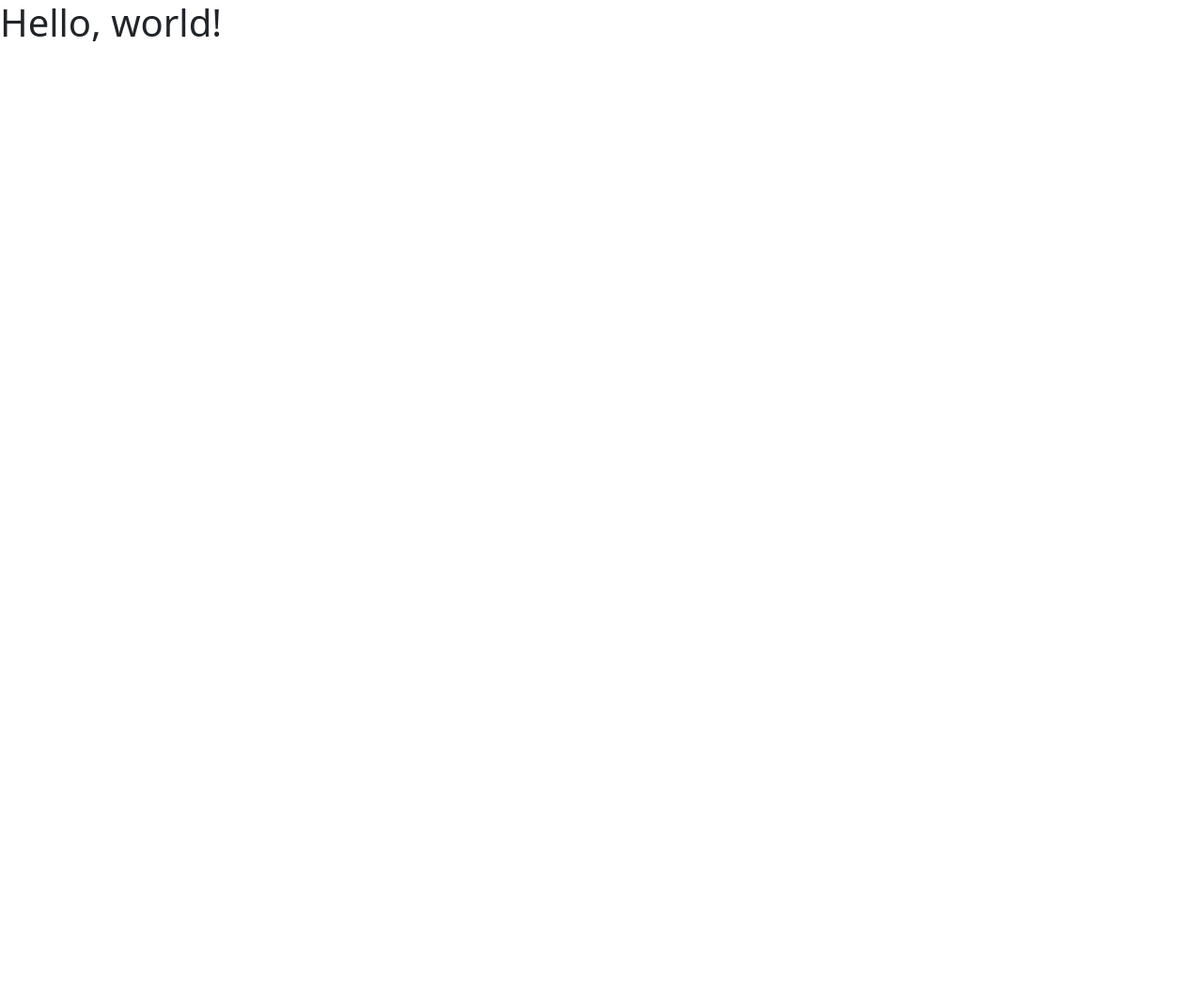
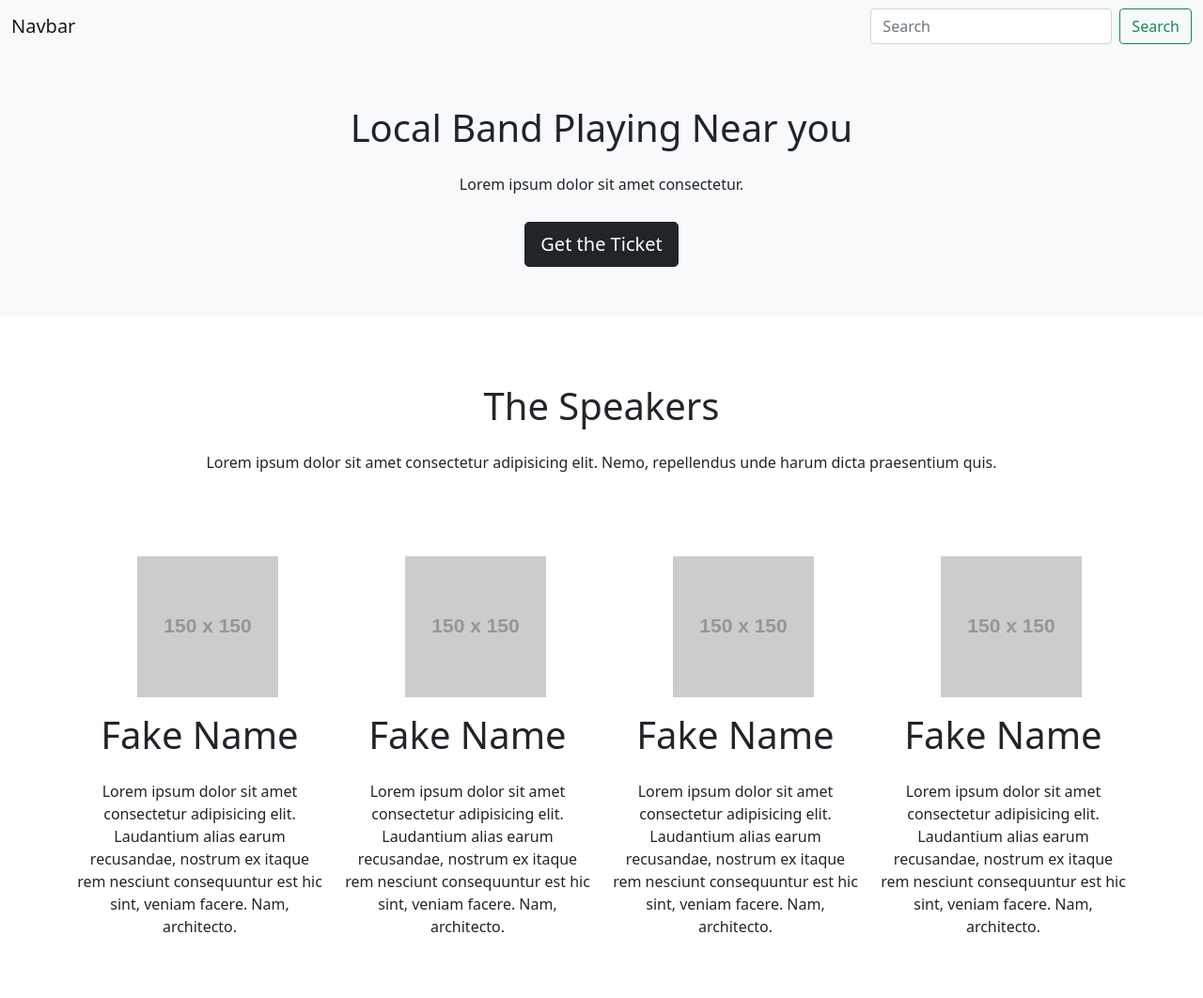
Before and after one commit to brianhernandez04/event-landing-pg, a plain HTML site: page index.html in a window 1280 px wide. Shown: the whole page at 94% size. Before the commit the page ends 800 px from the top, so only its background shows below. Drawn offline with nearby package versions, Linux system fonts and the light colour scheme; placeholder pictures from the web are drawn by us.

Commit message:
Finished Daily Challenge

```diff
--- a/index.html
+++ b/index.html
@@ -10,10 +10,66 @@
 
     <link rel="stylesheet" href="./css/style.css">
 
-    <title>Hello, world!</title>
+    <title>Event Landing Page</title>
   </head>
   <body>
-    <h1>Hello, world!</h1>
+    <nav class="navbar navbar-light bg-light">
+      <div class="container-fluid">
+        <a class="navbar-brand">Navbar</a>
+        <form class="d-flex">
+          <input class="form-control me-2" type="search" placeholder="Search" aria-label="Search">
+          <button class="btn btn-outline-success" type="submit">Search</button>
+        </form>
+      </div>
+    </nav>
+
+    <div class="jumbotron">
+      <div class="container-lg-fluid container-md-fluid bg-light">
+        <div class="container-lg container-md">
+          <div class="cont text-center py-5">
+            <h1 class=" p-lg-2 p-md-2">Local Band Playing Near you</h1>
+            <p class=" p-lg-2 p-md-2">Lorem ipsum dolor sit amet consectetur.</p>
+            <button class="btn btn-lg btn-dark text-white m-1">Get the Ticket</button>
+          </div>
+        </div>
+      </div>
+    </div>
+
+    <div class="jumbo-2">
+      <div class="container-lg-fluid container-md-fluid">
+        <div class="container-lg container-md mt-lg-5 mt-md-5">
+          <div class="cont text-center py-lg-3 py-md-3">
+            <h1 class=" p-2">The Speakers</h1>
+            <p class=" p-2">Lorem ipsum dolor sit amet consectetur adipisicing elit. Nemo, repellendus unde harum dicta praesentium quis.</p>
+          </div>
+        </div>
+      </div>
+    </div>
+
+    <div class="container-lg container-md">
+      <div class="row py-lg-5 py-md-5 text-center">
+        <div class="col-lg-3 col-md-3">
+          <img src="https://via.placeholder.com/150" class="ms-lg-3 ms-md-3" alt="Image Goes Here">
+          <h1 class=" p-3"> Fake Name</h1>
+          <p>Lorem ipsum dolor sit amet consectetur adipisicing elit. Laudantium alias earum recusandae, nostrum ex itaque rem nesciunt consequuntur est hic sint, veniam facere. Nam, architecto.</p>
+        </div>
+        <div class="col-lg-3 col-md-3">
+          <img src="https://via.placeholder.com/150" class="ms-lg-3 ms-md-3" alt="Image Goes Here">
+          <h1 class=" p-3"> Fake Name</h1>
+          <p>Lorem ipsum dolor sit amet consectetur adipisicing elit. Laudantium alias earum recusandae, nostrum ex itaque rem nesciunt consequuntur est hic sint, veniam facere. Nam, architecto.</p>
+        </div>
+        <div class="col-lg-3 col-md-3">
+          <img src="https://via.placeholder.com/150" class="ms-lg-3 ms-md-3" alt="Image Goes Here">
+          <h1 class="p-3"> Fake Name</h1>
+          <p>Lorem ipsum dolor sit amet consectetur adipisicing elit. Laudantium alias earum recusandae, nostrum ex itaque rem nesciunt consequuntur est hic sint, veniam facere. Nam, architecto.</p>
+        </div>
+        <div class="col-lg-3 col-md-3">
+          <img src="https://via.placeholder.com/150" class="ms-lg-3 ms-md-3" alt="Image goes Here">
+          <h1 class="p-3"> Fake Name</h1>
+          <p>Lorem ipsum dolor sit amet consectetur adipisicing elit. Laudantium alias earum recusandae, nostrum ex itaque rem nesciunt consequuntur est hic sint, veniam facere. Nam, architecto.</p>
+        </div>
+      </div>
+    </div>
 
     <!-- Optional JavaScript; choose one of the two! -->
 
```
